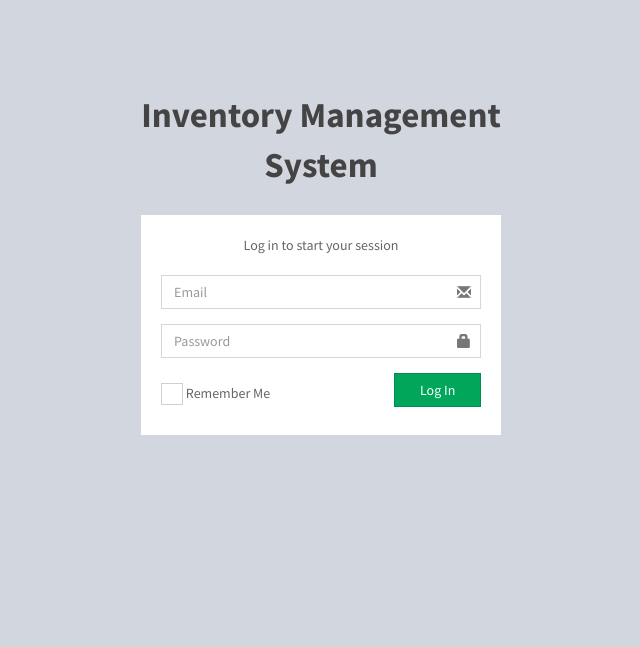
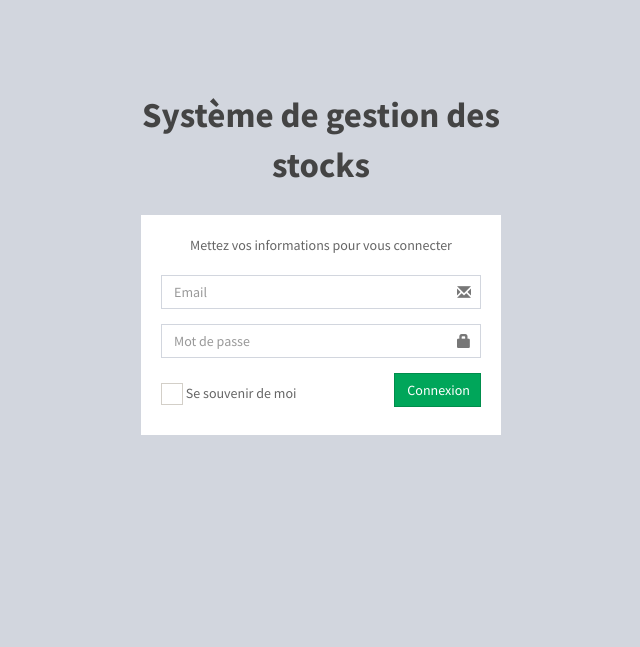
Before and after one commit to Mansour-99/gestionStock, a CodeIgniter app: page /Inventory_CI/ in a window 1280 px wide. Shown: the top 647 px of the page, without its empty margins (319-959 px from the left). Run offline with CodeIgniter, Linux system fonts and the light colour scheme; some libraries are stand-ins or nearby versions.

Commit message:
Page login traduite

```diff
--- a/application/views/login.php
+++ b/application/views/login.php
@@ -3,7 +3,7 @@
 <head>
   <meta charset="utf-8">
   <meta http-equiv="X-UA-Compatible" content="IE=edge">
-  <title>Inventory Management - CI</title>
+  <title>Gestion de stock</title>
   <!-- Tell the browser to be responsive to screen width -->
   <meta content="width=device-width, initial-scale=1, maximum-scale=1, user-scalable=no" name="viewport">
   <!-- Bootstrap 3.3.6 -->
@@ -22,11 +22,11 @@
 <body class="hold-transition login-page">
 <div class="login-box">
   <div class="login-logo">
-    <a href=""><b>Inventory Management System</b></a>
+    <a href=""><b>Système de gestion des stocks</b></a>
   </div>
   <!-- /.login-logo -->
   <div class="login-box-body">
-    <p class="login-box-msg">Log in to start your session</p>
+    <p class="login-box-msg">Mettez vos informations pour vous connecter</p>
 
     <form action="<?php echo base_url('auth/login') ?>" method="post">
       <div class="form-group has-feedback">
@@ -34,20 +34,20 @@
         <span class="glyphicon glyphicon-envelope form-control-feedback"></span>
       </div>
       <div class="form-group has-feedback">
-        <input type="password" class="form-control" name="password" id="password" placeholder="Password" autocomplete="off">
+        <input type="password" class="form-control" name="password" id="password" placeholder="Mot de passe" autocomplete="off">
         <span class="glyphicon glyphicon-lock form-control-feedback"></span>
       </div>
       <div class="row">
         <div class="col-xs-8">
           <div class="checkbox icheck">
             <label>
-              <input type="checkbox"> Remember Me
+              <input type="checkbox"> Se souvenir de moi
             </label>
           </div>
         </div>
         <!-- /.col -->
         <div class="col-xs-4">
-          <button type="submit" class="btn btn-success btn-block btn-flat">Log In</button>
+          <button type="submit" class="btn btn-success btn-block btn-flat">Connexion</button>
         </div>
         <!-- /.col -->
       </div>
```
